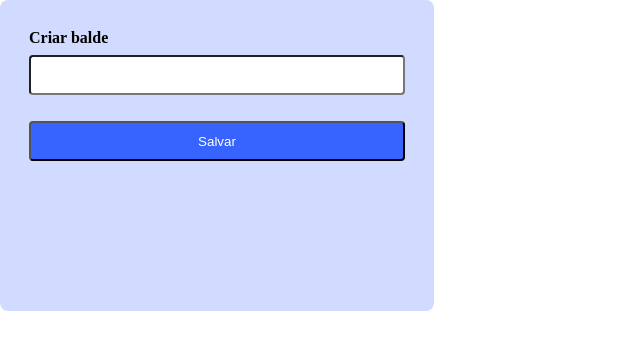
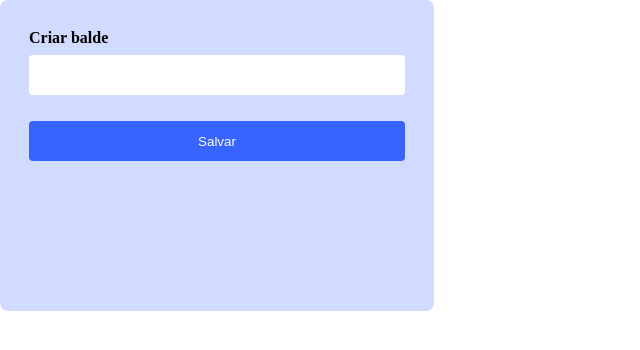
Before and after one commit to EdAndrade/armazenamento-de-frutas, a Nuxt app: page / in a window 1280 px wide. Shown: the top 350 px of the page, without its empty margins (0-640 px from the left). Built offline with nearby package versions, Linux system fonts and the light colour scheme.

Commit message:
added global styles for inputs and buttons

```diff
--- a/assets/style/_global_style.scss
+++ b/assets/style/_global_style.scss
@@ -3,3 +3,12 @@
     margin: 0;
     box-sizing: border-box;
 }
+
+input,button{
+    outline: none;
+    border: none;
+}
+
+button{
+    cursor: pointer;
+}
```
